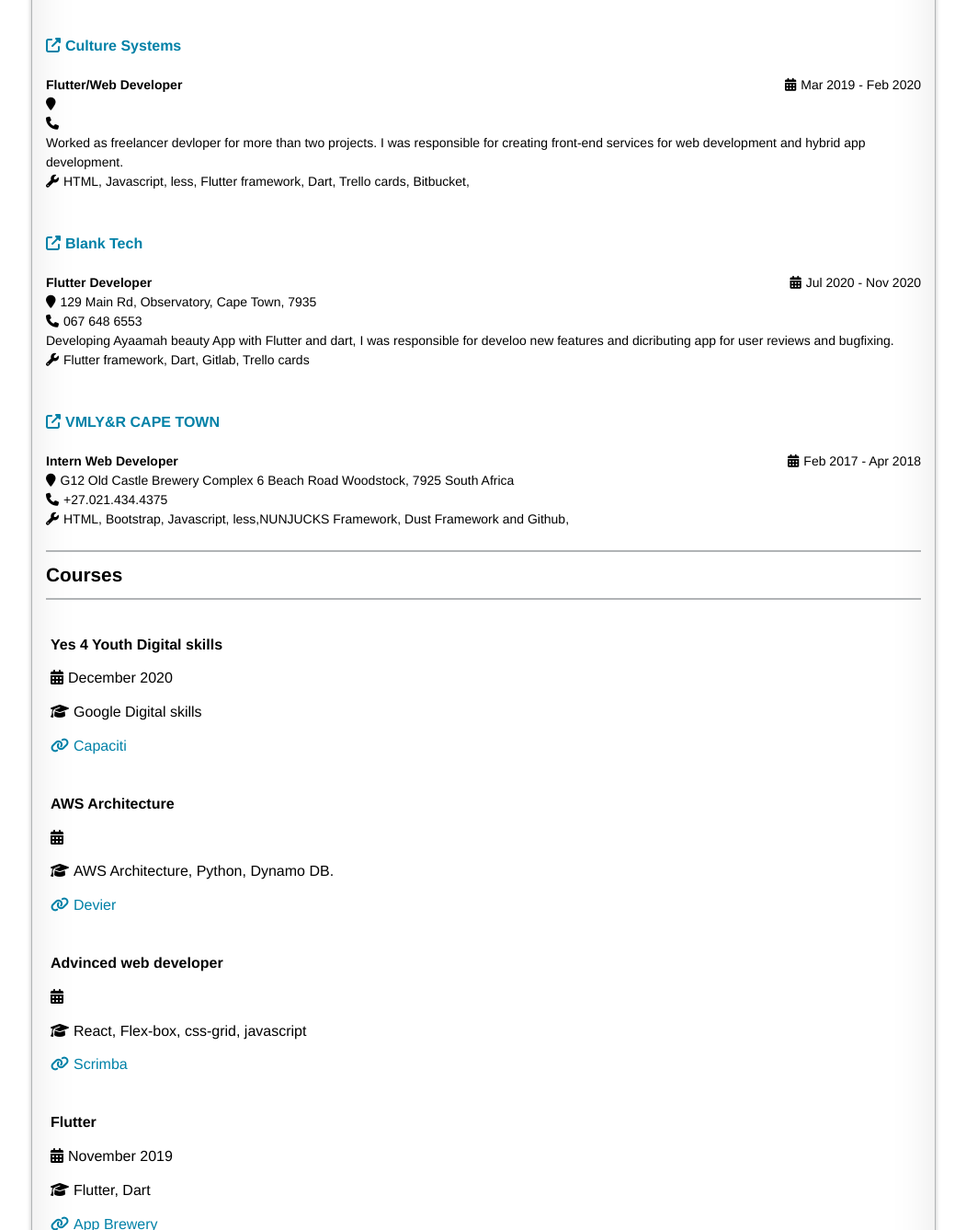
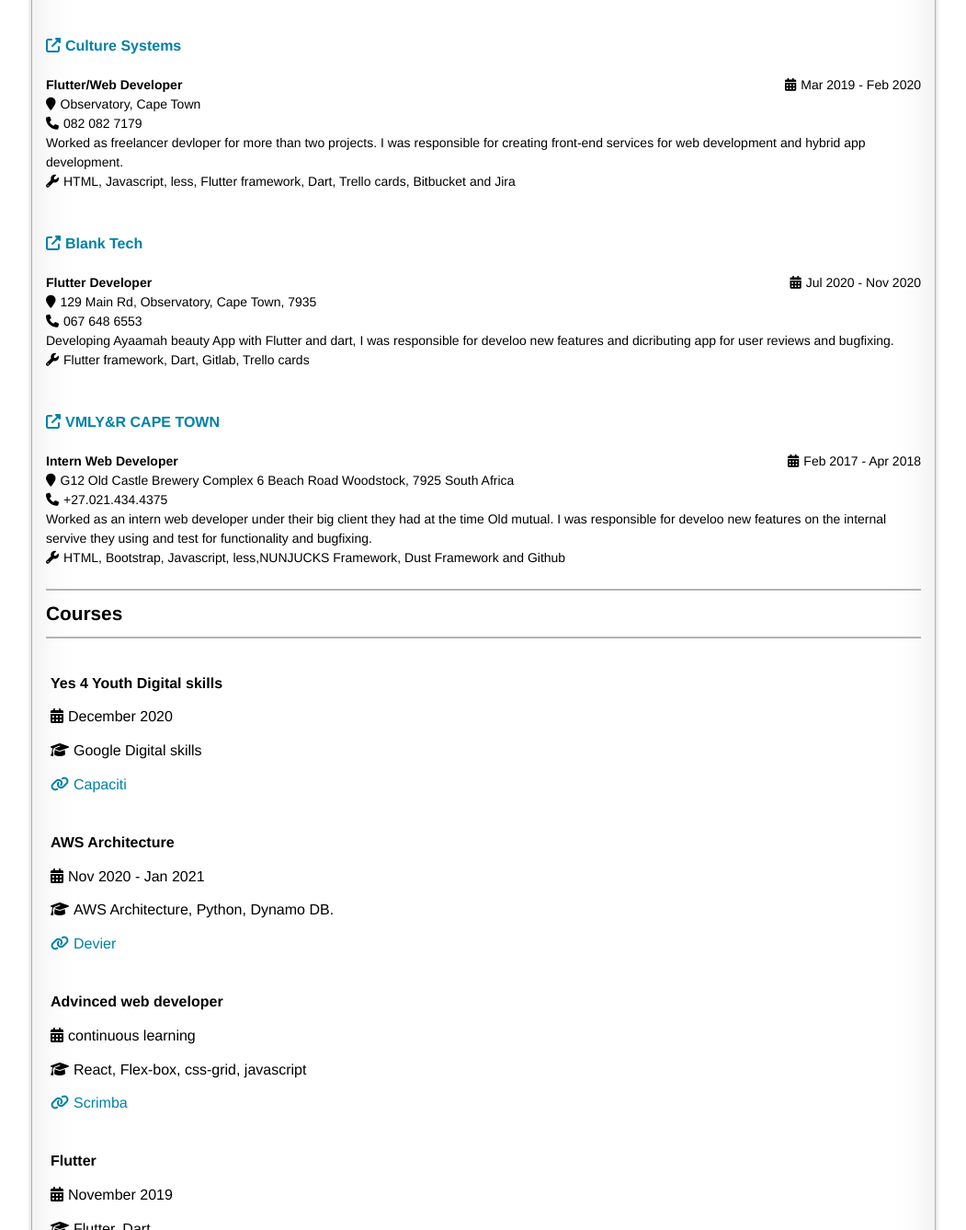
Before and after one commit to mziyandajoko/onepage-resume, an Eleventy site: page src/index.njk in a window 1280 px wide. Shown: the part 566-1903 px from the top of the page at 92% size, without its empty margins (114-1165 px from the left). Built offline with nearby package versions, Linux system fonts and the light colour scheme; Eleventy itself is replaced by a stand-in of ours; files that its build step writes are made by us from their sources.

Commit message:
adds more content on jason file

```diff
--- a/src/_data/data.json
+++ b/src/_data/data.json
@@ -28,11 +28,12 @@
       {
          "id":"02",
          "company": "Culture Systems",
-         "address": "",
+         "address": "Observatory, Cape Town",
+         "tell": "082 082 7179",
          "role": "Flutter/Web Developer",
          "start_date": "Mar 2019 - Feb 2020",
          "description": "Worked as freelancer devloper for more than two projects. I was responsible for creating front-end services for web development and hybrid app development.",
-         "tools": "HTML, Javascript, less, Flutter framework, Dart, Trello cards, Bitbucket,"
+         "tools": "HTML, Javascript, less, Flutter framework, Dart, Trello cards, Bitbucket and Jira"
       },
       {
          "id":"03",
@@ -53,8 +54,8 @@
          "tell": "+27.021.434.4375",
          "start_date": "Feb 2017 - Apr 2018",
          "role": "Intern Web Developer",
-         "description": "",
-         "tools": "HTML, Bootstrap, Javascript, less,NUNJUCKS Framework, Dust Framework and Github,"
+         "description": "Worked as an intern web developer under their big client they had at the time Old mutual. I was responsible for develoo new features on the internal servive they using and test for functionality and bugfixing.",
+         "tools": "HTML, Bootstrap, Javascript, less,NUNJUCKS Framework, Dust Framework and Github"
       }
    ],
    "courses":[
@@ -71,7 +72,7 @@
          "id":"02",
          "courseName":"AWS Architecture",
          "company": "Devier",
-         "start_date": "",
+         "start_date": "Nov 2020 - Jan 2021",
          "skills":"AWS Architecture, Python, Dynamo DB."
       },
       {
@@ -79,7 +80,7 @@
          "courseName": "Advinced web developer",
          "company": "Scrimba",
          "skills": "React, Flex-box, css-grid, javascript",
-         "start_date": "",
+         "start_date": "continuous learning",
          "link": "https://scrimba.com/allcourses"
       },
       {
```
Also changed, not shown: _public/index.html (+7 -7 lines).
